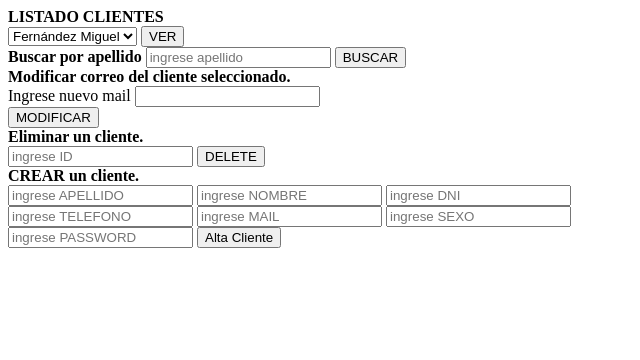
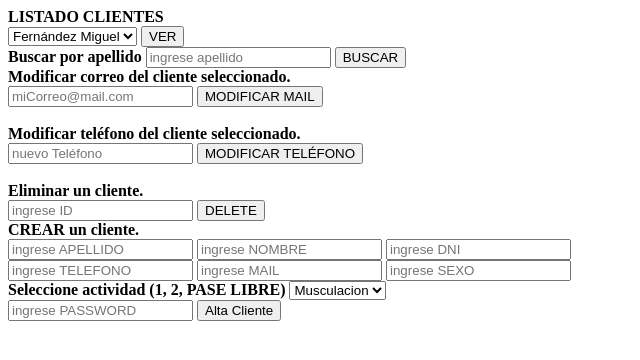
Before and after one commit to Caudillo8/proyecto_gym, a PHP site: page /proyecto_gym/abm_admin.php in a window 1280 px wide. Shown: the top 360 px of the page, without its empty margins (0-640 px from the left). Run offline with PHP 8.4, Linux system fonts and the light colour scheme; a user stored in the database is signed in; data comes from the database, SQL or seed files in the repository.

Commit message:
Update abm_admin.php
modifica telefono, agregar actividad

```diff
--- a/abm_admin.php
+++ b/abm_admin.php
@@ -33,17 +33,25 @@
             </option>
             <?php } ?>
         </select>
+        <!--- VER DATOS--->
         <input type="submit" name="boton_datos_clientes" value="VER"><br>
+        <!--- BUSCAR CLIENTE APELLIDO --->
         <label><strong>Buscar por apellido</strong></label>
         <input type="text" name="txt_buscar_cliente_nombre" placeholder="ingrese apellido">
         <input type="submit" name="btn_buscar_apellido_cliente"value="BUSCAR">
+        <!--- UPDATE MAIL --->
         <br><label><strong> Modificar correo del cliente seleccionado.</strong></label><BR>
-        <label>Ingrese nuevo mail</label>
-        <input type="text" name="cliente_nuevo_mail"><br>
-        <input type="submit" name="boton_modificar_mail_cliente" value="MODIFICAR">
+        <input type="text" name="cliente_nuevo_mail" placeholder="miCorreo@mail.com">
+        <input type="submit" name="boton_modificar_mail_cliente" value="MODIFICAR MAIL"><br>
+        <!--- UPDATE TELÉFONO --->
+        <br><label><strong> Modificar teléfono del cliente seleccionado.</strong></label><BR>
+        <input type="text" name="cliente_nuevo_telefono" placeholder="nuevo Teléfono">
+        <input type="submit" name="boton_modificar_telefono_cliente" value="MODIFICAR TELÉFONO"><br>
+        <!--- DELETE CLIENTE --->
         <br><label><strong>Eliminar un cliente. </strong></label><BR>
         <input type="text" name="txt_eliminar_cliente_nombre" placeholder="ingrese ID">
         <input type="submit" name="btn_eliminar_apellido_cliente"value="DELETE">
+        <!--- CREATE CLIENTE --->
         <br><label><strong>CREAR un cliente. </strong></label><BR>
         <input type="text" name="txt_crear_cliente_apellido" placeholder="ingrese APELLIDO">
         <input type="text" name="txt_crear_cliente_nombre" placeholder="ingrese NOMBRE">
@@ -51,7 +59,25 @@
         <input type="text" name="txt_crear_cliente_telefono" placeholder="ingrese TELEFONO">
         <input type="text" name="txt_crear_cliente_mail" placeholder="ingrese MAIL">
         <input type="text" name="txt_crear_cliente_sexo" placeholder="ingrese SEXO"><br>
-        <input type="password" name="txt_crear_cliente_pass" placeholder="ingrese PASSWORD">
+        <label><strong>Seleccione actividad (1, 2, PASE LIBRE)</strong></label>
+        <!---poder elegir 2 actvs pero si selecc pase libre que se bloqueen las otras--->
+        <select name="select_clientes_actividades">
+            <?php
+                $query = "SELECT * FROM actividades WHERE 1 ;" ;
+                $resultado = mysqli_query ($conexion , $query);
+                if (! $resultado){
+                    echo "ERROR CONSULTA select actividades";
+                    exit;
+                }
+            ?>
+            <?php while ($fila_actividades = mysqli_fetch_assoc($resultado) ){?>
+            <option name="option_actividades_1" method="post"    value="<?= $fila_actividades['id'] ?>">
+                <?= ucfirst($fila_actividades['nombre']) ?>
+            </option>
+            <?php } ?>
+        </select>
+
+        <br><input type="password" name="txt_crear_cliente_pass" placeholder="ingrese PASSWORD">
         <input type="submit" name="btn_crear_cliente"value="Alta Cliente">
     </form><!--------------------------- form --------------------------------------------------->
 </body>
@@ -72,9 +98,14 @@
         echo"<br> Mail :\t".strtoupper($dato_select_clientes['mail']);
         echo"<br> Teléfono :\t".strtoupper($dato_select_clientes['telefono']);
         echo"<br> Sexo :\t".strtoupper($dato_select_clientes['sexo']);
+        // ----  BUSCAR NOMBRE DE LA ACTIVIDAD ---//
+        $id_actv_1= $dato_select_clientes['fk_actv_1'];
+        $query_actv_1 = "SELECT * FROM actividades WHERE id = '$id_actv_1'; ";
+        $rtdo_actv_1 = mysqli_query($conexion , $query_actv_1) ;
+        $dato_actv_1 = mysqli_fetch_assoc($rtdo_actv_1);
+        echo"<br> Actividad 1 :\t".strtoupper( $dato_actv_1['nombre']);
     }
-//-------------------------- BOTON MODIFICAR CLIENTE---------------------------------------------//
-
+//-------------------------- BOTON MODIFICAR MAIL CLIENTE---------------------------------------------//
     if(isset($_POST['boton_modificar_mail_cliente'])){
         $id_clientes= $_POST['select_clientes'];
         $nuevo_mail_cliente = $_POST['cliente_nuevo_mail'];
@@ -87,6 +118,19 @@
             exit;
             }
     }
+//-------------------------- BOTON MODIFICAR TELÉFONO CLIENTE---------------------------------------------//
+if(isset($_POST['boton_modificar_telefono_cliente'])){
+    $id_clientes= $_POST['select_clientes'];
+    $nuevo_telefono_cliente = $_POST['cliente_nuevo_telefono'];
+    $query_modificar_telefono_cliente = "UPDATE clientes SET telefono = '$nuevo_telefono_cliente' WHERE id = '$id_clientes';";
+    $resultado_modificar_telefono_cliente = mysqli_query($conexion, $query_modificar_telefono_cliente);
+    if($resultado_modificar_telefono_cliente){
+        echo"MODIFICA TELÉFONO OK!";
+    }else{
+        echo"ERROR MODIFICAR TELÉFONO CLIENTE";
+        exit;
+        }
+}
 //-------------------------- BOTON BUSCAR X APELLIDO CLIENTE---------------------------------------------//
     if(isset($_POST['btn_buscar_apellido_cliente'])){
         $apellido_cliente = $_POST['txt_buscar_cliente_nombre'];
@@ -123,10 +167,12 @@
         $mail=$_POST['txt_crear_cliente_mail'];
         $telefono=$_POST['txt_crear_cliente_telefono'];
         $sexo=$_POST['txt_crear_cliente_sexo'];
+        $actv1=$_POST['select_clientes_actividades'];
         $pass=$_POST['txt_crear_cliente_pass'];
 
-        $query="INSERT INTO clientes(  apellido , nombre , dni , telefono , mail , sexo , pass) VALUES
-        ('$apellido','$nombre','$dni','$telefono','$mail','$sexo', md5('$pass') );";//----MD5 encript
+        $query="INSERT INTO clientes(  apellido , nombre , dni , telefono , mail , sexo , pass, fk_actv_1 , fk_actv_2)
+        VALUES
+        ('$apellido','$nombre','$dni','$telefono','$mail','$sexo', md5('$pass') , '$actv1' , NULL );";//----MD5 encript
 
         $rtdo= mysqli_query($conexion, $query);
         var_dump($query);
```
